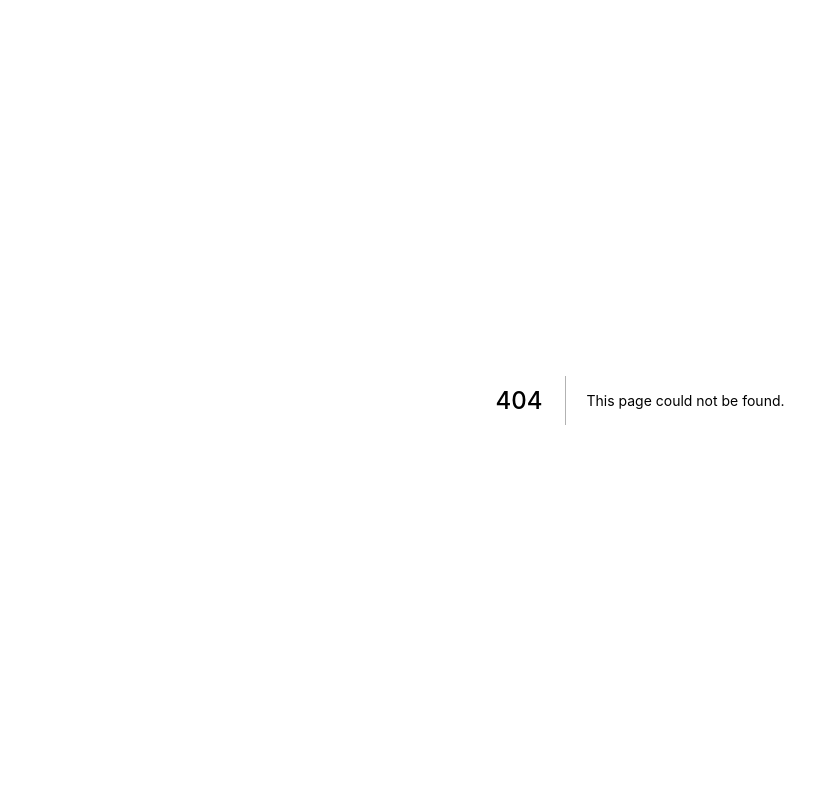
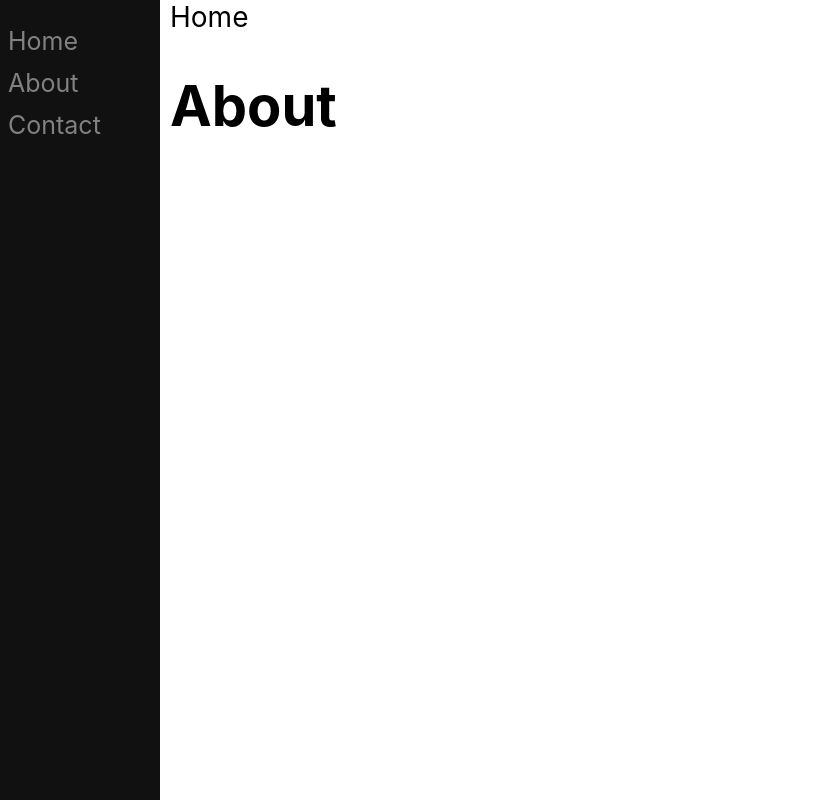
Before and after one commit to real-world-frontend-design/Hue_Frontend_Next_TS, a Next.js app: page /about in a window 1280 px wide. Before the commit this address had no page. Shown: the whole page, without its empty margins (0-838 px from the left). Built offline with nearby package versions, Linux system fonts and the light colour scheme.

Commit message:
feat: basic skeleton for side navbar
Signed-off-by: Rahul-D78 <rahulparida933@gmail.com>

```diff
--- /dev/null
+++ b/pages/about.tsx
@@ -0,0 +1,20 @@
+import Link from "next/link";
+import styles from "../styles/Navbar.module.css"
+
+export default function about() {
+    return (
+        <div>
+            <div className={styles.sidenav}>
+                <a href="#">Home</a>
+                <a href="#">About</a>
+                <a href="#">Contact</a>
+            </div>
+            <div className={styles.main}>
+                <Link href="/">
+                    <a>Home</a>
+                </Link>
+                <h1>About</h1>
+            </div>
+        </div>
+    );
+}
--- a/pages/index.tsx
+++ b/pages/index.tsx
@@ -1,5 +1,6 @@
 import Head from 'next/head'
 import Image from 'next/image'
+import Link from 'next/link';
 import Navbar from '../components/commons/NavBar'
 import styles from '../styles/Home.module.css'
 
@@ -14,9 +15,14 @@ export default function Home() {
 
       <main className={styles.main}>
 
+        <Link href="/about" passHref>
+          <h1>Go to about</h1>
+        </Link>
+
         <div className={styles.grid}>
           <h1 className={styles.title}>
             Welcome to <a href="https://nextjs.org">Hue!</a>
+            <Link href="/about"><a>Hello</a></Link>
           </h1>
           <a href="https://nextjs.org/docs" className={styles.card}>
             <h2>Documentation &rarr;</h2>
--- /dev/null
+++ b/styles/Navbar.module.css
@@ -0,0 +1,34 @@
+.sidenav {
+    height: 100%;
+    width: 160px;
+    position: fixed;
+    z-index: 1;
+    top: 0;
+    left: 0;
+    background-color: #111;
+    overflow-x: hidden;
+    padding-top: 20px;
+}
+
+.sidenav a {
+    padding: 6px 8px 6px 8px;
+    text-decoration: none;
+    font-size: 25px;
+    color: #818181;
+    display: block;
+}
+
+.sidenav a:hover {
+    color: #f1f1f1;
+}
+
+.main {
+    margin-left: 160px;
+    font-size: 28px;
+    padding: 0px 10px;
+}
+
+@media screen and (max-width: 450px) {
+    .sidenav {padding-top: 15px;}
+    .sidenav a {font-size: 18px;}
+}
```
